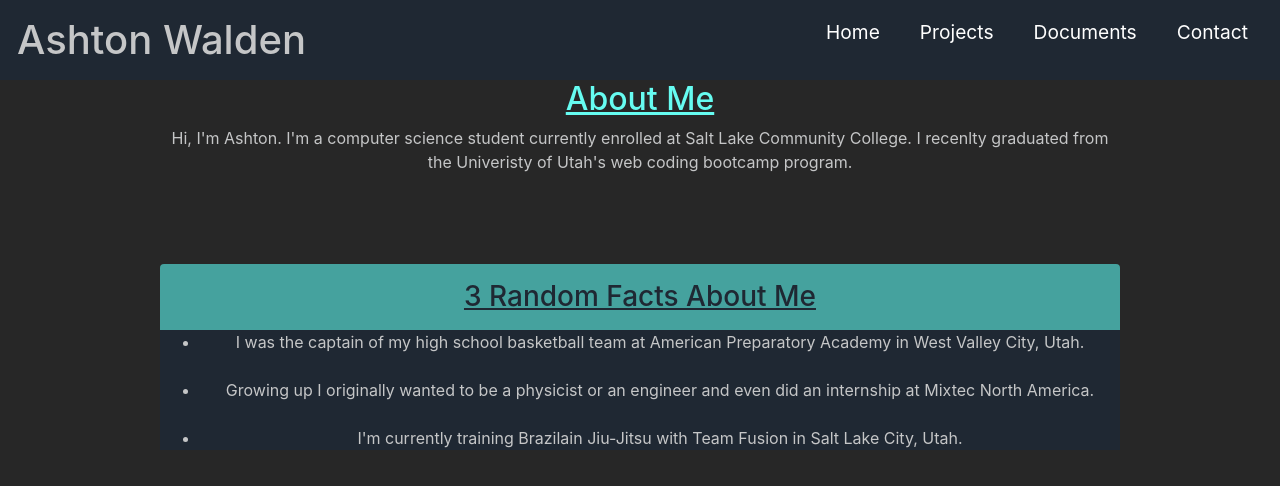
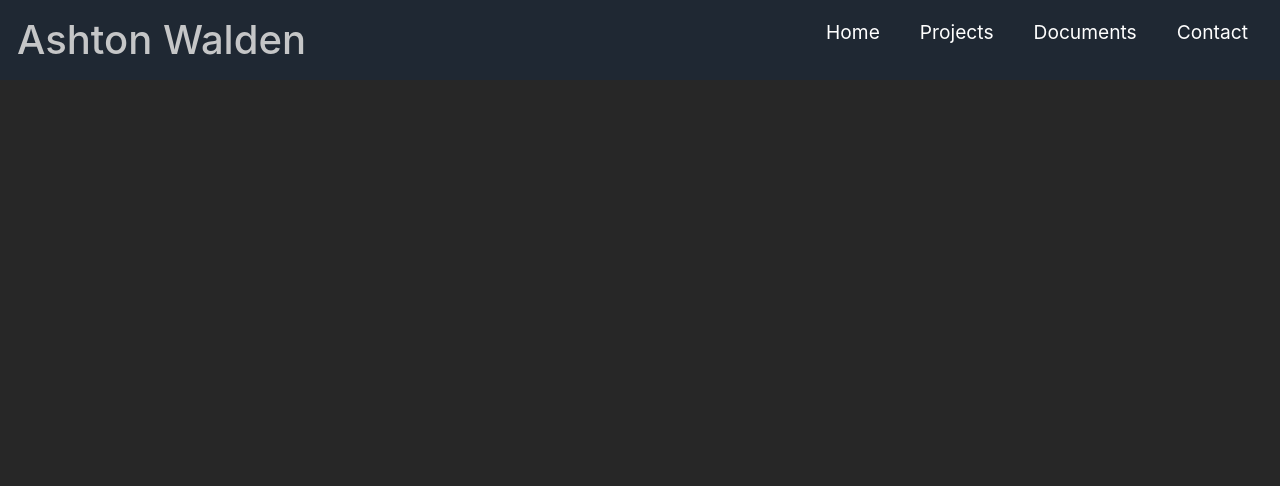
Before and after one commit to ashtonwalden34/portfolio-ashtonwalden, a React (Create React App) app: page / in a window 1280 px wide. Shown: the top 486 px of the page. Built offline with nearby package versions, Linux system fonts and the light colour scheme.

Commit message:
added '#'s' for HashRouter

```diff
--- a/src/App.js
+++ b/src/App.js
@@ -16,10 +16,10 @@ function App() {
      <div className="App">
          <div> < Navbar /> </div>
        {/* <div className="jumbotron"> */}
-        <Route exact path="/" component={Home} />
-        <Route exact path="/projects" component={Projects} />
-        <Route exact path="/documents" component={Documents}/>
-        <Route exact path="/contact" component={Contact} />
+        <Route exact path="/#/" component={Home} />
+        <Route exact path="/#/projects" component={Projects} />
+        <Route exact path="/#/documents" component={Documents}/>
+        <Route exact path="/#/contact" component={Contact} />
        {/* </div> */}
      </div>
      {/* <Footer /> */}
```
